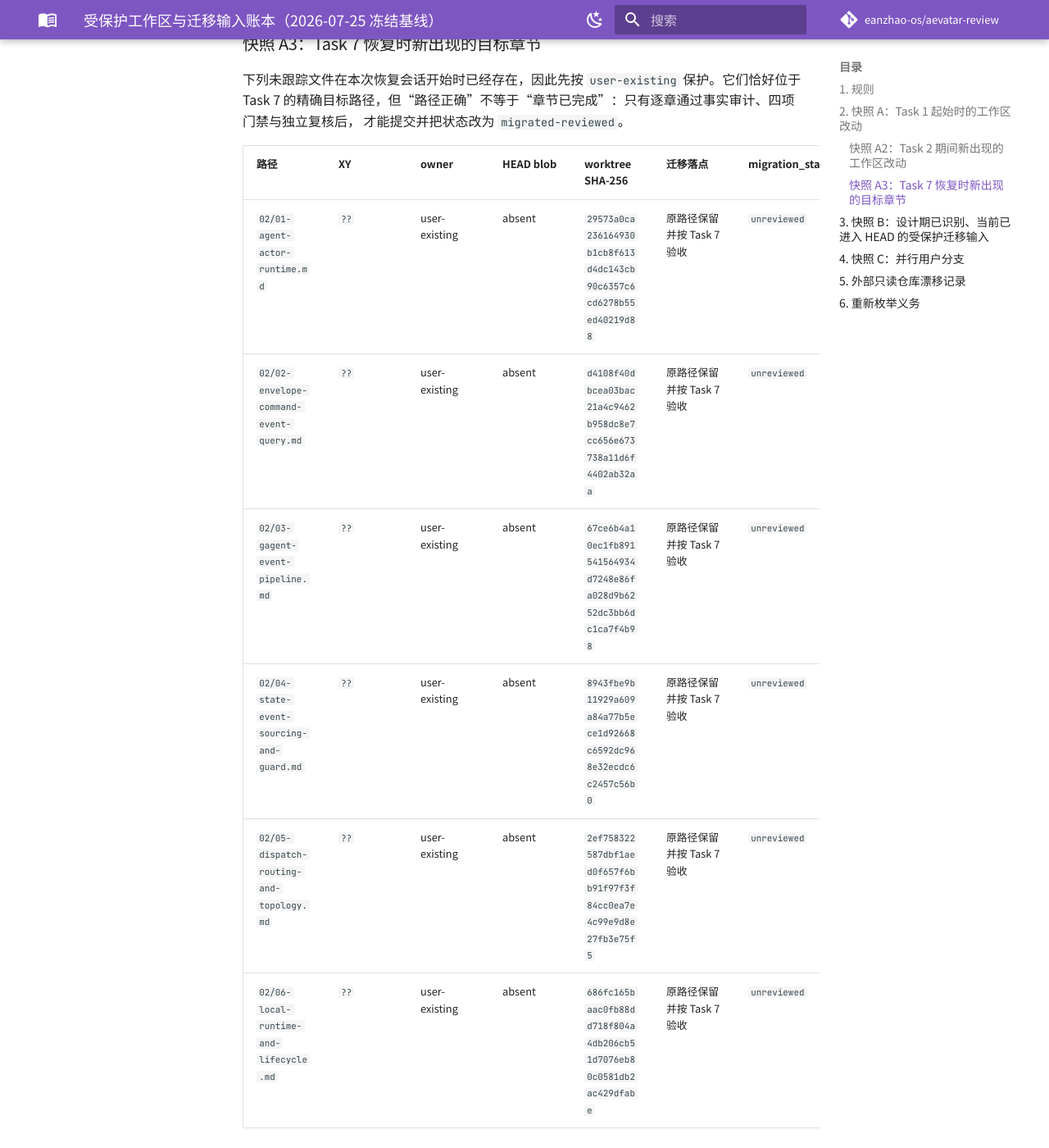
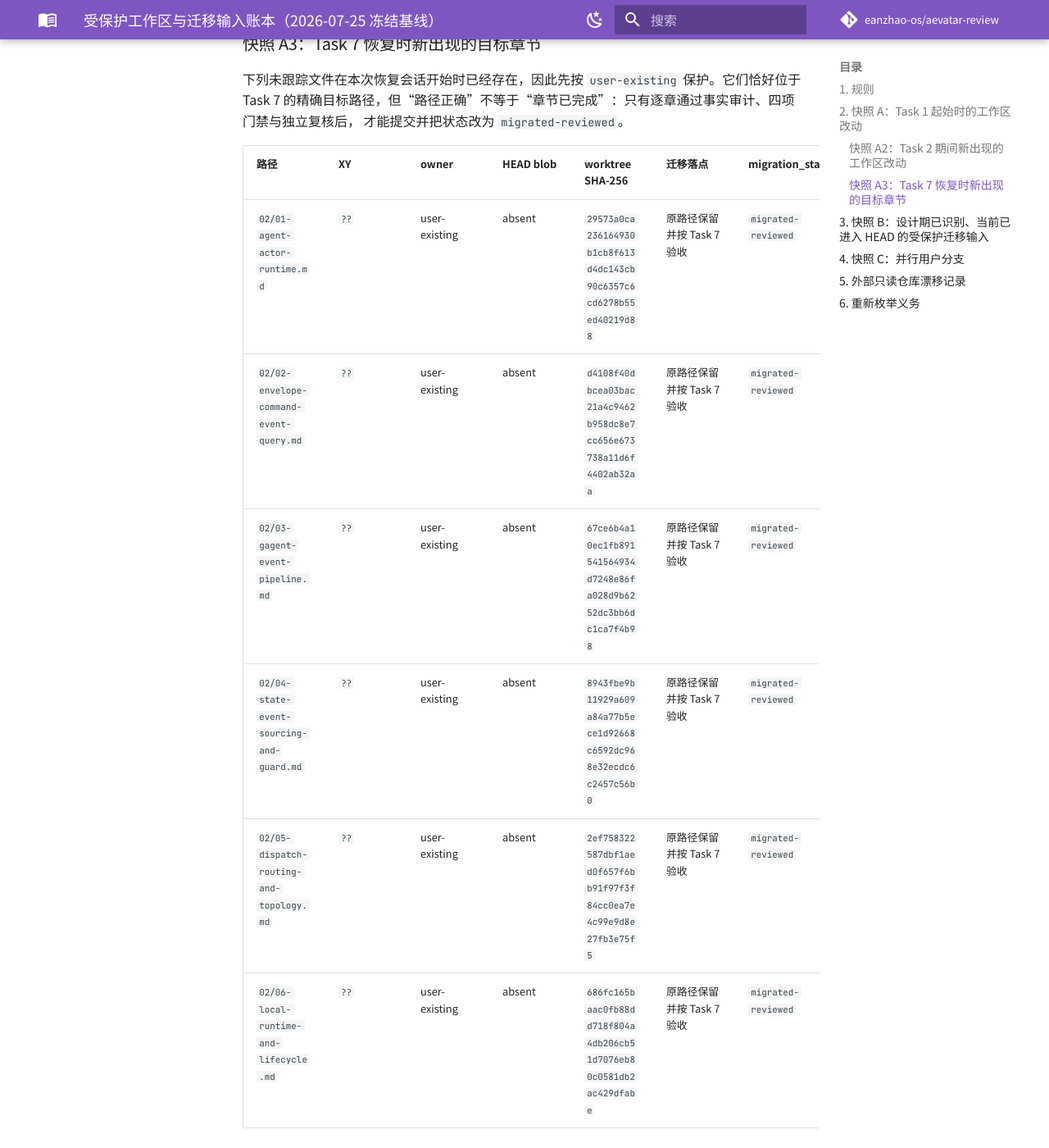
Before and after one commit to eanzhao-os/aevatar-review, an MkDocs documentation site: the page built from docs/migration/2026-07-25-protected-worktree.md, in a window 1280 px wide and 1400 px high, scrolled down 3569 px. Shown: the whole window at 82% size. Built offline with MkDocs 1.6.1 and Material for MkDocs 9.7.7, drawn with Linux system fonts in a browser that asks for light colours; comment, search, counter and statistics services are not loaded.

Commit message:
docs(02): record recovered chapter review

```diff
--- a/docs/migration/2026-07-25-protected-worktree.md
+++ b/docs/migration/2026-07-25-protected-worktree.md
@@ -66,12 +66,12 @@ Task 14 与 Task 17 迁移 `09/02` 与 `12/04` 时必须重新取哈希并按节
 
 | 路径 | XY | owner | HEAD blob | worktree SHA-256 | 迁移落点 | migration_status |
 |---|---|---|---|---|---|---|
-| `02/01-agent-actor-runtime.md` | `??` | user-existing | absent | `29573a0ca236164930b1cb8f613d4dc143cb90c6357c6cd6278b55ed40219d88` | 原路径保留并按 Task 7 验收 | `unreviewed` |
-| `02/02-envelope-command-event-query.md` | `??` | user-existing | absent | `d4108f40dbcea03bac21a4c9462b958dc8e7cc656e673738a11d6f4402ab32aa` | 原路径保留并按 Task 7 验收 | `unreviewed` |
-| `02/03-gagent-event-pipeline.md` | `??` | user-existing | absent | `67ce6b4a10ec1fb891541564934d7248e86fa028d9b6252dc3bb6dc1ca7f4b98` | 原路径保留并按 Task 7 验收 | `unreviewed` |
-| `02/04-state-event-sourcing-and-guard.md` | `??` | user-existing | absent | `8943fbe9b11929a609a84a77b5ece1d92668c6592dc968e32ecdc6c2457c56b0` | 原路径保留并按 Task 7 验收 | `unreviewed` |
-| `02/05-dispatch-routing-and-topology.md` | `??` | user-existing | absent | `2ef758322587dbf1aed0f657f6bb91f97f3f84cc0ea7e4c99e9d8e27fb3e75f5` | 原路径保留并按 Task 7 验收 | `unreviewed` |
-| `02/06-local-runtime-and-lifecycle.md` | `??` | user-existing | absent | `686fc165baac0fb88dd718f804a4db206cb51d7076eb80c0581db2ac429dfabe` | 原路径保留并按 Task 7 验收 | `unreviewed` |
+| `02/01-agent-actor-runtime.md` | `??` | user-existing | absent | `29573a0ca236164930b1cb8f613d4dc143cb90c6357c6cd6278b55ed40219d88` | 原路径保留并按 Task 7 验收 | `migrated-reviewed` |
+| `02/02-envelope-command-event-query.md` | `??` | user-existing | absent | `d4108f40dbcea03bac21a4c9462b958dc8e7cc656e673738a11d6f4402ab32aa` | 原路径保留并按 Task 7 验收 | `migrated-reviewed` |
+| `02/03-gagent-event-pipeline.md` | `??` | user-existing | absent | `67ce6b4a10ec1fb891541564934d7248e86fa028d9b6252dc3bb6dc1ca7f4b98` | 原路径保留并按 Task 7 验收 | `migrated-reviewed` |
+| `02/04-state-event-sourcing-and-guard.md` | `??` | user-existing | absent | `8943fbe9b11929a609a84a77b5ece1d92668c6592dc968e32ecdc6c2457c56b0` | 原路径保留并按 Task 7 验收 | `migrated-reviewed` |
+| `02/05-dispatch-routing-and-topology.md` | `??` | user-existing | absent | `2ef758322587dbf1aed0f657f6bb91f97f3f84cc0ea7e4c99e9d8e27fb3e75f5` | 原路径保留并按 Task 7 验收 | `migrated-reviewed` |
+| `02/06-local-runtime-and-lifecycle.md` | `??` | user-existing | absent | `686fc165baac0fb88dd718f804a4db206cb51d7076eb80c0581db2ac429dfabe` | 原路径保留并按 Task 7 验收 | `migrated-reviewed` |
 
 ## 3. 快照 B：设计期已识别、当前已进入 HEAD 的受保护迁移输入
 
```
